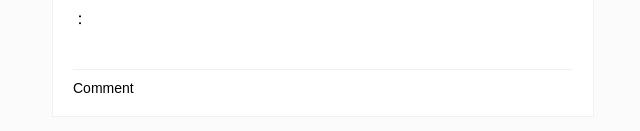
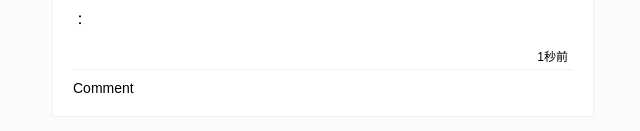
Before and after one commit to JKCamus/react, a React (Create React App) app in the folder react/wow-react/: page / in a window 1280 px wide. Both pictures are taken after a click on the button "发布". Shown: the part 305-436 px from the top of the page, without its empty margins (317-957 px from the left). Built offline with nearby package versions, Linux system fonts and the light colour scheme.

Commit message:
添加评论区时间戳，5秒更新一次

```diff
--- a/react/wow-react/src/Comment.jsx
+++ b/react/wow-react/src/Comment.jsx
@@ -1,8 +1,33 @@
 import React from "react";
+import PropTypes from "prop-types";
 
 class Comment extends React.Component {
+  static propTypes = {
+    /* 检查输入格式，毕传 */
+    comment: PropTypes.object.isRequired,
+  };
+
   constructor() {
     super();
+    this.state = { timeString: "" };
+  }
+  componentWillMount() {
+    this._updateTimeString();
+    this._timer = setInterval(
+
+      this._updateTimeString.bind(this), 5000
+    );
+  }
+
+  _updateTimeString() {
+    const comment = this.props.comment;
+    const duration = (+Date.now() - comment.createdTime) / 1000;
+    this.setState({
+      timeString:
+        duration > 60
+          ? `${Math.round(duration / 60)}分钟前`
+          : `${Math.round(Math.max(duration, 1))}秒前`,
+    });
   }
   render() {
     return (
@@ -12,6 +37,7 @@ class Comment extends React.Component {
             <span>{this.props.comment.username} </span>：
           </div>
           <p> {this.props.comment.content}</p>
+          <span className="comment-createdtime">{this.state.timeString}</span>
         </div>
         Comment
       </div>
--- a/react/wow-react/src/CommentApp.jsx
+++ b/react/wow-react/src/CommentApp.jsx
@@ -12,21 +12,18 @@ class CommentApp extends React.Component {
   componentWillMount() {
     this._loadComment();
   }
-  componentDidMount() {
-    // this._loadComment();
-  }
   appSubmit = (comment) => {
     if (!comment) return;
     if (!comment.username) return alert("请输入用户名");
     if (!comment.content) return alert("请输入评论内容");
-    // // console.log(e); //{username: " 12", content: "12"}点击submit后
-    // /*
-    //     这里的代码直接往 state.comments 数组里面插入数据其实违反了 React.js 的 state 不可直接修改的原则 。
-    //     但其实这个原则是为了 shouldComponentUpdate 的优化和变化的跟踪，
-    //     而这种目的在使用 React-redux 的时候其实会自然而然达到，我们很少直接手动地优化，这时候这个原则就会显得有点鸡肋。
-    //     所以这里为了降低大家的理解成本就不强制使用这个原则，有兴趣的朋友可以参考： Tutorial: Intro To React - React。 */
+    // console.log(e); //{username: " 12", content: "12"}点击submit后
+    /*
+        这里的代码直接往 state.comments 数组里面插入数据其实违反了 React.js 的 state 不可直接修改的原则 。
+        但其实这个原则是为了 shouldComponentUpdate 的优化和变化的跟踪，
+        而这种目的在使用 React-redux 的时候其实会自然而然达到，我们很少直接手动地优化，这时候这个原则就会显得有点鸡肋。
+        所以这里为了降低大家的理解成本就不强制使用这个原则，有兴趣的朋友可以参考： Tutorial: Intro To React - React。 */
     const comments = this.state.comments;
-    // // console.log(typeof comments);
+    /// console.log(typeof / comments);
 
     comments.push(comment);
     this.setState({
@@ -34,6 +31,7 @@ class CommentApp extends React.Component {
     });
     this._saveComment(comments);
    };
+   /* 添加评论持久化功能 */
   _saveComment(comments) {
     // localStorage.setItem("comments", JSON.stringify(comments));
     localStorage.setItem("comments", JSON.stringify(comments));
--- a/react/wow-react/src/CommentInput.jsx
+++ b/react/wow-react/src/CommentInput.jsx
@@ -24,6 +24,8 @@ class CommentInput extends React.Component {
     //   console.log(12);
     // })
     // console.log(this.refs.input);
+    console.log(this.state);
+
     //* console.log(this.input); //拿到当前挂着ref的Dom元素
   }
   usernameInput(e) {
@@ -43,7 +45,8 @@ class CommentInput extends React.Component {
     if (this.props.onSubmit) {
       const { username, content } = this.state;
       // console.log(this);
-      this.props.onSubmit({ username, content });
+      /* 传递带时间戳的评论 */
+      this.props.onSubmit({ username, content, createdTime: +new Date() });
     }
     this.setState({ content: "", username: "" }); //清空内容
   };
@@ -62,9 +65,9 @@ class CommentInput extends React.Component {
   handleUsernameBlur = (e) => {
     // 用户名失焦时存储username到localStorage
     this._saveUsername(e.target.value);
-    console.log("====================================");
-    console.log(e.target.value);
-    console.log("====================================");
+    // console.log("====================================");
+    // console.log(e.target.value);
+    // console.log("====================================");
   };
   render() {
     return (
```
